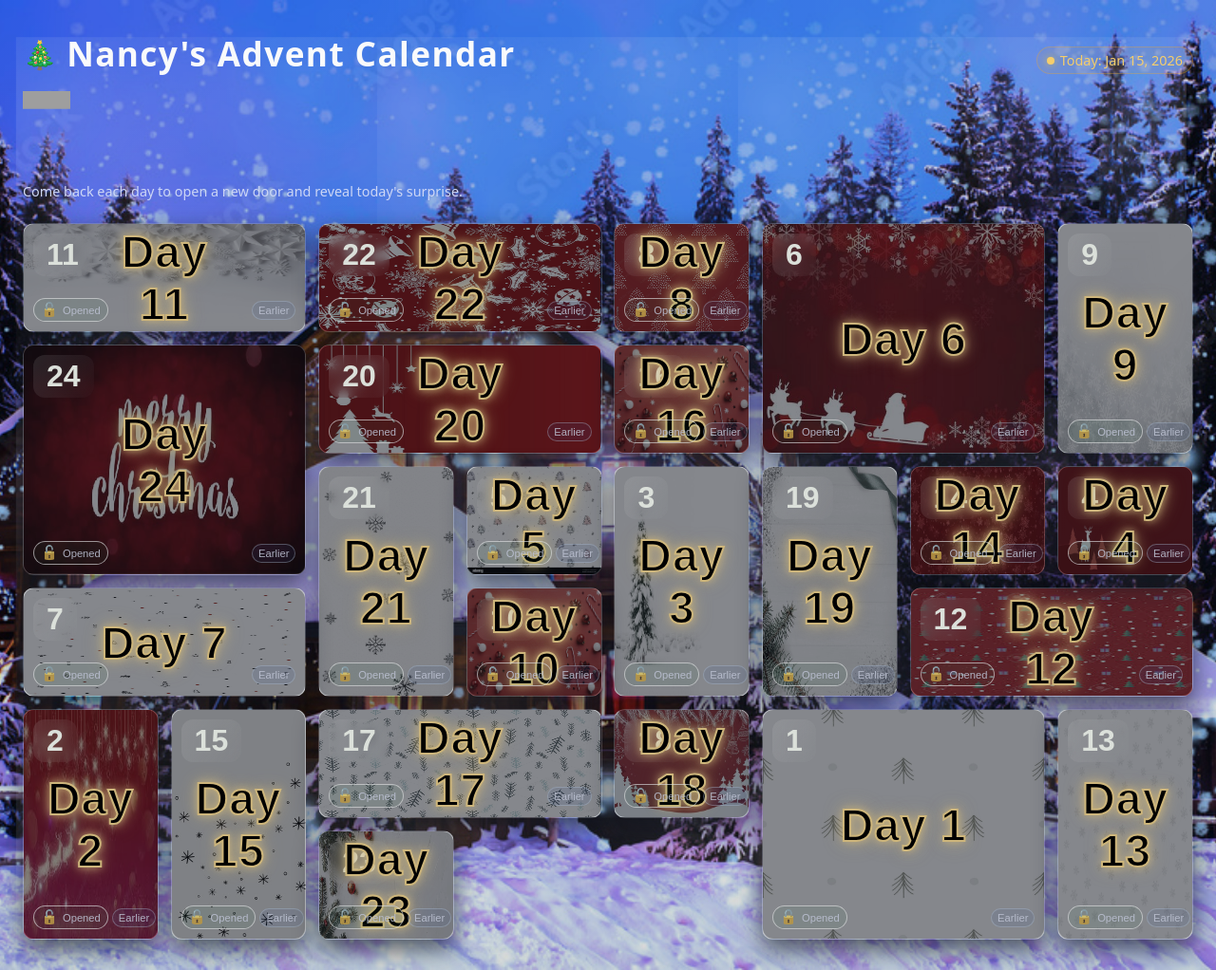
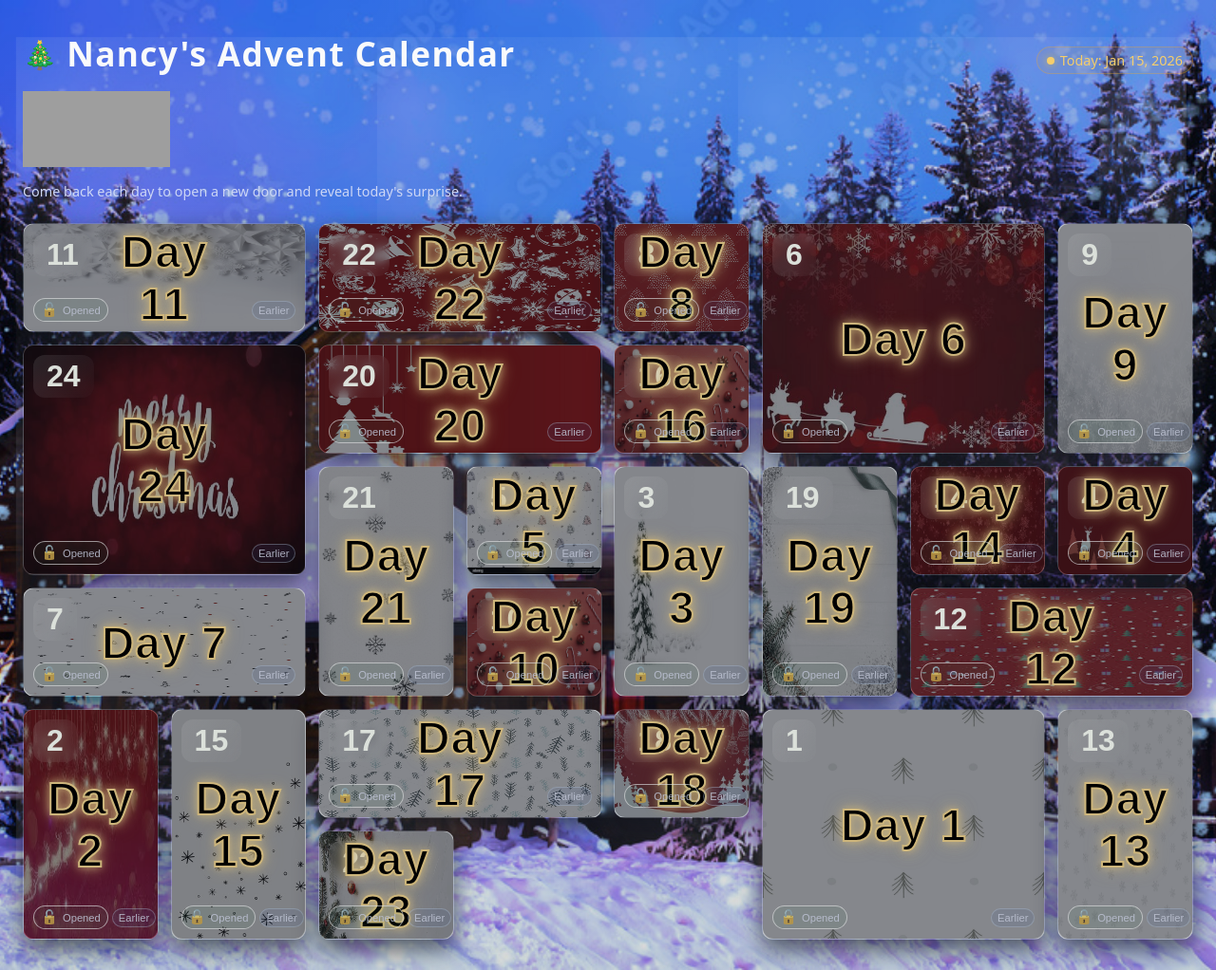
Before and after one commit to Paddee89/Nancy_surprise, a plain HTML site: page index.html in a window 1280 px wide. Shown: the whole page at 95% size. Drawn offline with Linux system fonts and the light colour scheme; grey boxes are pictures that could not be loaded.

Commit message:
Update index.html

```diff
--- a/index.html
+++ b/index.html
@@ -582,10 +582,10 @@
     </div>
 
     <!-- Original embed, scaled down to 25% -->
-    <div class="embed-25">
+        <div class="embed-25">
       <iframe
-        width="200"
-        height="75"
+        width="621"
+        height="320"
         src="https://w2.countingdownto.com/6845370"
         frameborder="0"
         scrolling="no"
```
